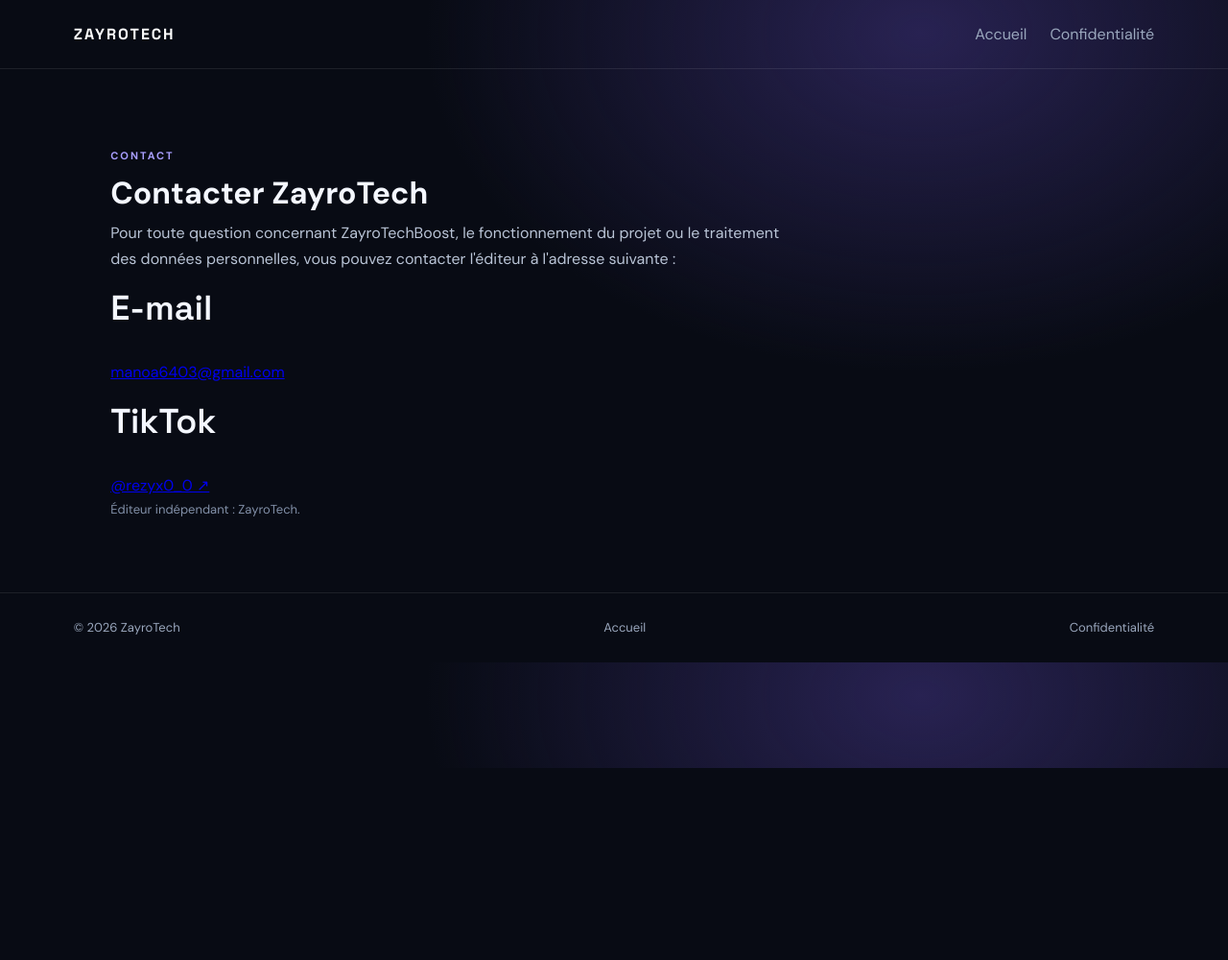
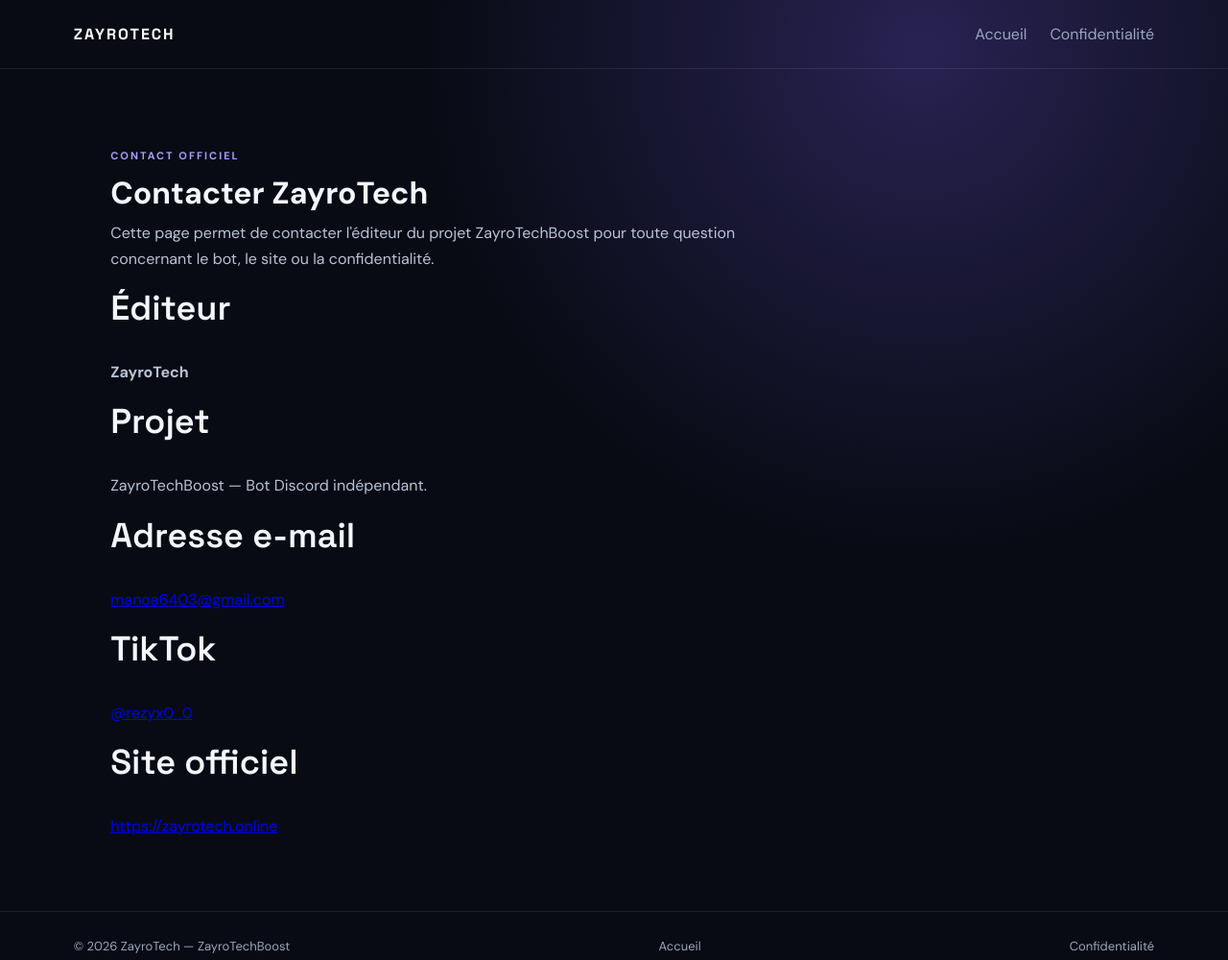
Before and after one commit to manoa6304/zayro-epic, a plain HTML site: page contact.html in a window 1280 px wide. Shown: the whole page at 96% size. Before the commit the page ends 800 px from the top, so only its background shows below. Drawn offline with Linux system fonts and the light colour scheme.

Commit message:
Update contact.html

```diff
--- a/contact.html
+++ b/contact.html
@@ -1,10 +1,13 @@
+
 <!DOCTYPE html>
 <html lang="fr">
 <head>
   <meta charset="UTF-8">
   <meta name="viewport" content="width=device-width, initial-scale=1.0">
-    <meta name="description" content="Contacter l'éditeur indépendant ZayroTech au sujet de ZayroTechBoost.">
-    <title>Contact — ZayroTechBoost</title>
+  <meta name="description" content="Contacter ZayroTech, éditeur du projet ZayroTechBoost.">
+  <meta name="author" content="ZayroTech">
+  <link rel="canonical" href="https://zayrotech.online/contact.html">
+  <title>Contact — ZayroTechBoost | ZayroTech</title>
   <link rel="stylesheet" href="style.css">
 </head>
 <body>
@@ -17,25 +20,47 @@
   </header>
 
   <main class="about">
-    <span class="tag">CONTACT</span>
+    <span class="tag">CONTACT OFFICIEL</span>
     <h1>Contacter ZayroTech</h1>
-    <p>Pour toute question concernant ZayroTechBoost, le fonctionnement du projet ou le traitement des données personnelles, vous pouvez contacter l'éditeur à l'adresse suivante :</p>
 
-    <h2>E-mail</h2>
-    <p><a href="mailto:manoa6403@gmail.com">manoa6403@gmail.com</a></p>
+    <p>
+      Cette page permet de contacter l'éditeur du projet
+      ZayroTechBoost pour toute question concernant le bot,
+      le site ou la confidentialité.
+    </p>
+
+    <h2>Éditeur</h2>
+    <p><strong>ZayroTech</strong></p>
+
+    <h2>Projet</h2>
+    <p>ZayroTechBoost — Bot Discord indépendant.</p>
+
+    <h2>Adresse e-mail</h2>
+    <p>
+      <a href="mailto:manoa6403@gmail.com">
+        manoa6403@gmail.com
+      </a>
+    </p>
 
     <h2>TikTok</h2>
     <p>
-        <a href="https://www.tiktok.com/@rezyx0_0" target="_blank" rel="noopener noreferrer">
-            @rezyx0_0 ↗
+      <a href="https://www.tiktok.com/@rezyx0_0"
+         target="_blank"
+         rel="noopener noreferrer">
+        @rezyx0_0
       </a>
     </p>
 
-    <p class="muted">Éditeur indépendant : ZayroTech.</p>
+    <h2>Site officiel</h2>
+    <p>
+      <a href="https://zayrotech.online">
+        https://zayrotech.online
+      </a>
+    </p>
   </main>
 
   <footer>
-    <span>© 2026 ZayroTech</span>
+    <span>© 2026 ZayroTech — ZayroTechBoost</span>
     <a href="index.html">Accueil</a>
     <a href="confidentialite.html">Confidentialité</a>
   </footer>
```
Lines whose indentation alone changed are shown as unchanged.
